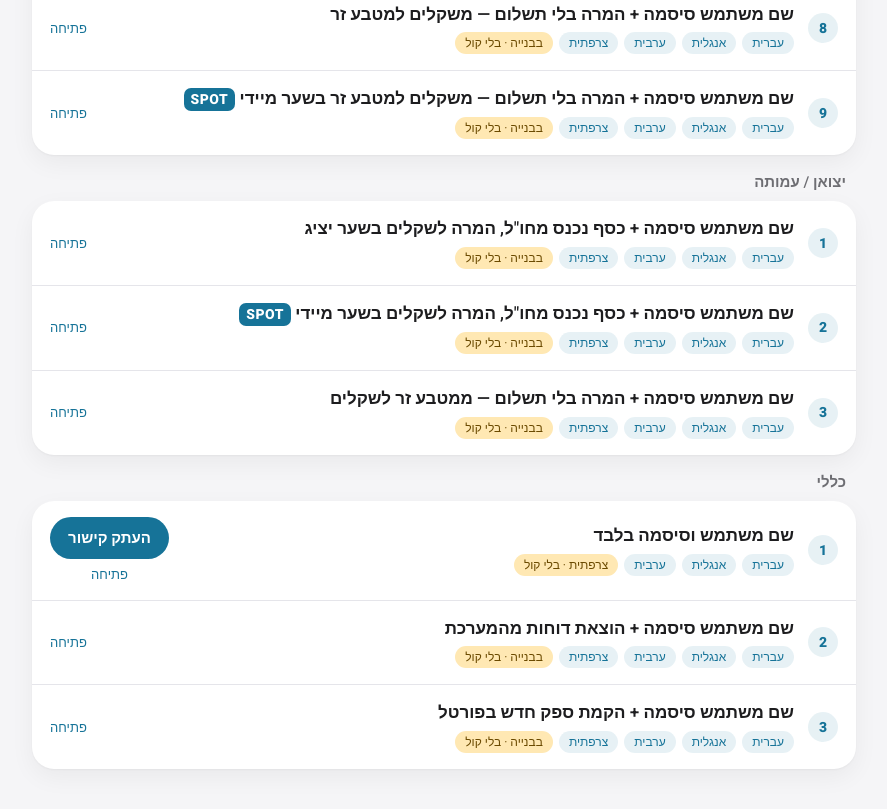
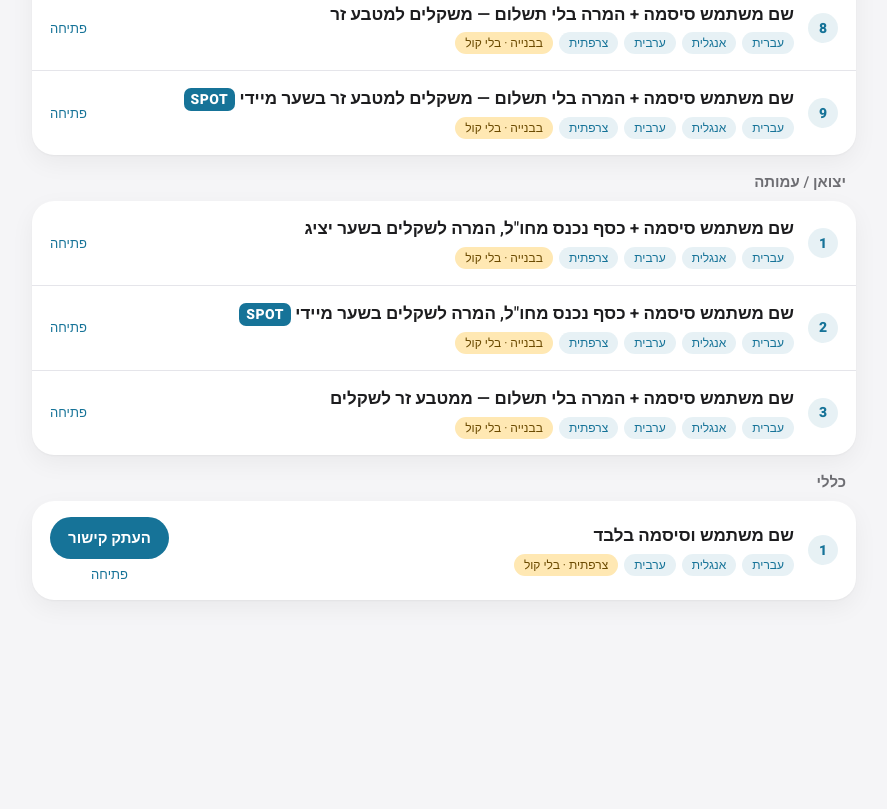
Before and after one commit to skuznitsky-Clearshift/clearshift-guides, a plain HTML site: page library.html in a window 1280 px wide. Shown: the part 996-1805 px from the top of the page, without its empty margins (196-1083 px from the left). After the commit the page ends 1676 px from the top, so only its background shows below. Drawn offline with Linux system fonts and the light colour scheme.

Commit message:
Library: remove login+reports and login+supplier rows

```diff
--- a/library.html
+++ b/library.html
@@ -58,8 +58,6 @@ mark.tr{background:#ffe9c7;color:#8a4b00}mark.sp{background:#167398;color:#fff;f
 </div>
 <div class="lab">כללי</div><div class="group">
 <div class="row"><div class="num">1</div><div class="tx"><div class="t">שם משתמש וסיסמה בלבד</div><div class="chips"><span class="chip">עברית</span><span class="chip">אנגלית</span><span class="chip">ערבית</span><span class="chip wip fr-wip">צרפתית · בלי קול</span></div></div><div class="act"><button class="cp" data-m="הנה קישור למדריך קצר לשימוש בקלירשיפט, יצירת שם משתמש וסיסמה לפורטל:" data-u="https://skuznitsky-clearshift.github.io/clearshift-guides/login.html">העתק קישור</button><a class="op" href="https://skuznitsky-clearshift.github.io/clearshift-guides/login.html" target="_blank" rel="noopener">פתיחה</a></div></div>
-<div class="row"><div class="num">2</div><div class="tx"><div class="t">שם משתמש סיסמה + הוצאת דוחות מהמערכת</div><div class="chips"><span class="chip">עברית</span><span class="chip">אנגלית</span><span class="chip">ערבית</span><span class="chip">צרפתית</span><span class="chip wip">בבנייה · בלי קול</span></div></div><div class="act"><a class="op" href="https://skuznitsky-clearshift.github.io/clearshift-guides/login.html?to=reports" target="_blank" rel="noopener">פתיחה</a></div></div>
-<div class="row"><div class="num">3</div><div class="tx"><div class="t">שם משתמש סיסמה + הקמת ספק חדש בפורטל</div><div class="chips"><span class="chip">עברית</span><span class="chip">אנגלית</span><span class="chip">ערבית</span><span class="chip">צרפתית</span><span class="chip wip">בבנייה · בלי קול</span></div></div><div class="act"><a class="op" href="https://skuznitsky-clearshift.github.io/clearshift-guides/login.html?to=supplier" target="_blank" rel="noopener">פתיחה</a></div></div>
 </div>
 </section>
 <section class="pane" id="p1" hidden>
```
